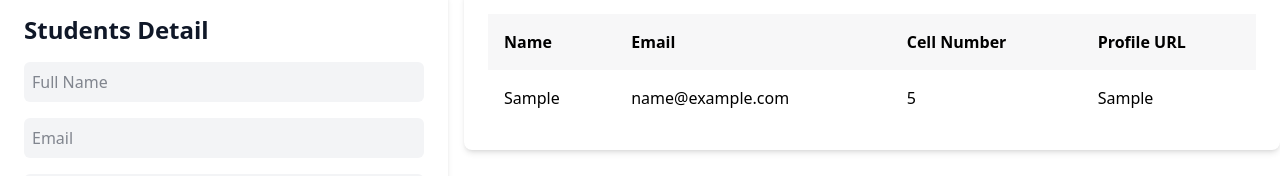
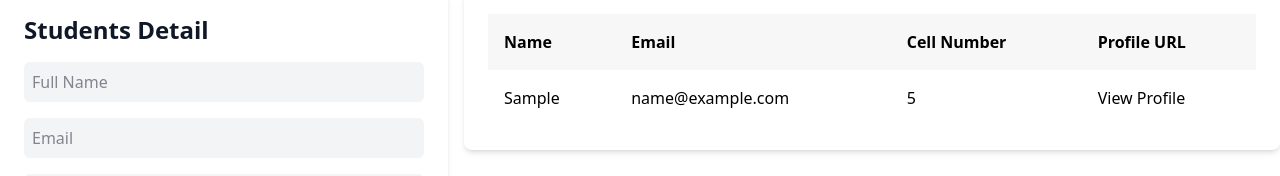
Before and after one commit to fanims/my-app, a React (Vite) app: page / in a window 1280 px wide. Both pictures are taken after typing "Sample", "name@example.com", "5", "Sample" into the empty fields and a click on the button "Add Detail". Shown: the part 242-418 px from the top of the page. Built offline with nearby package versions, Linux system fonts and the light colour scheme.

Commit message:
update page

```diff
--- a/src/components/studentrecord/StudentRecord.jsx
+++ b/src/components/studentrecord/StudentRecord.jsx
@@ -26,24 +26,23 @@ function StudentRecord() {
   };
 
   const addDetail = (event) => {
-    event.preventDefault()
-    if (valueName.trim !== '') {
-      setstdetail((prevItem) => [...prevItem, valueName])
+    event.preventDefault();
+    let obj = {
+      userName: valueName,
+      email: valuemail,
+      phoneNumber: valuenumber,
+      profileUrl: valueurl,
+    };
+
+    setstdetail((prevItem) => [...prevItem, obj]);
+
     setvalueName('');
-    }
-    if (valuemail.trim !== '') {
-      setstdetail((prevItem) => [...prevItem, valuemail])
     setvaluemail('');
-    }
-    if (valuenumber.trim !== '') {
-      setstdetail((prevItem) => [...prevItem, valuenumber])
     setvaluenumber('');
-    }
-    if (valueurl.trim !== '') {
-      setstdetail((prevItem) => [...prevItem, valueurl])
     setvalueurl('');
-    }
+
   };
+
   return (
     <div className="flex gap-4 mt-10 items-start justify-center">
         <div className="w-full max-w-md bg-white rounded-lg shadow-md p-6">
@@ -68,13 +67,18 @@ function StudentRecord() {
               </tr>
             </thead>
             <tbody>
-              <tr>
-                {
-                  stdetail.map((item, index) => (
-                    <td key={index} className='p-4 text-left'>{item}</td>
-                  ))
-                }
+              {stdetail.map((student, index) => (
+                <tr key={index}>
+                  <td className='p-4 text-left'>{student.userName}</td>
+                  <td className='p-4 text-left'>{student.email}</td>
+                  <td className='p-4 text-left'>{student.phoneNumber}</td>
+                  <td className='p-4 text-left'>
+                    <a href={student.profileUrl} target="_blank" rel="noopener noreferrer">
+                      View Profile
+                    </a>
+                  </td>
                 </tr>
+              ))}
           </tbody>
           </table>
         </div>
```
Lines whose indentation alone changed are shown as unchanged.
